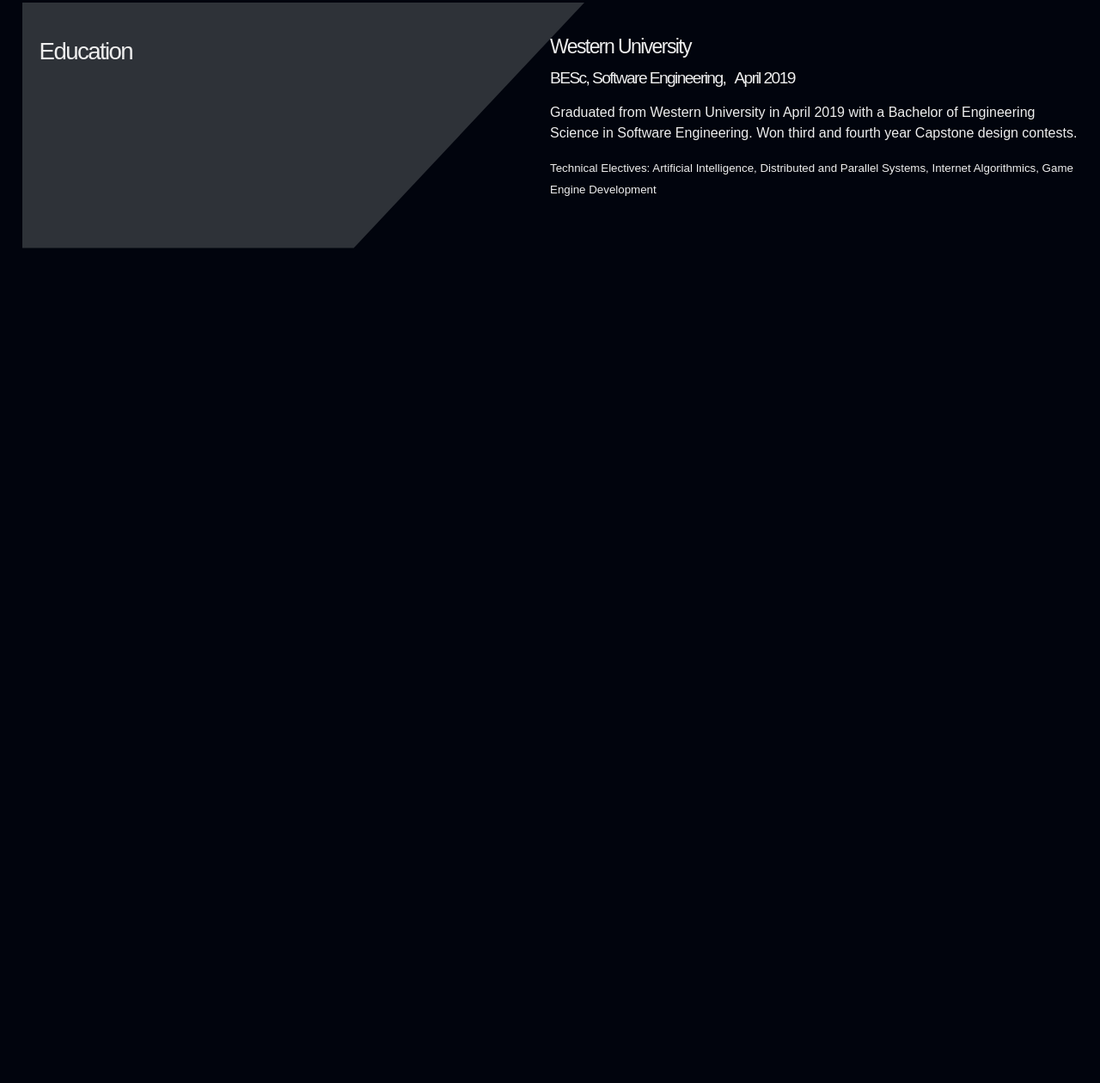
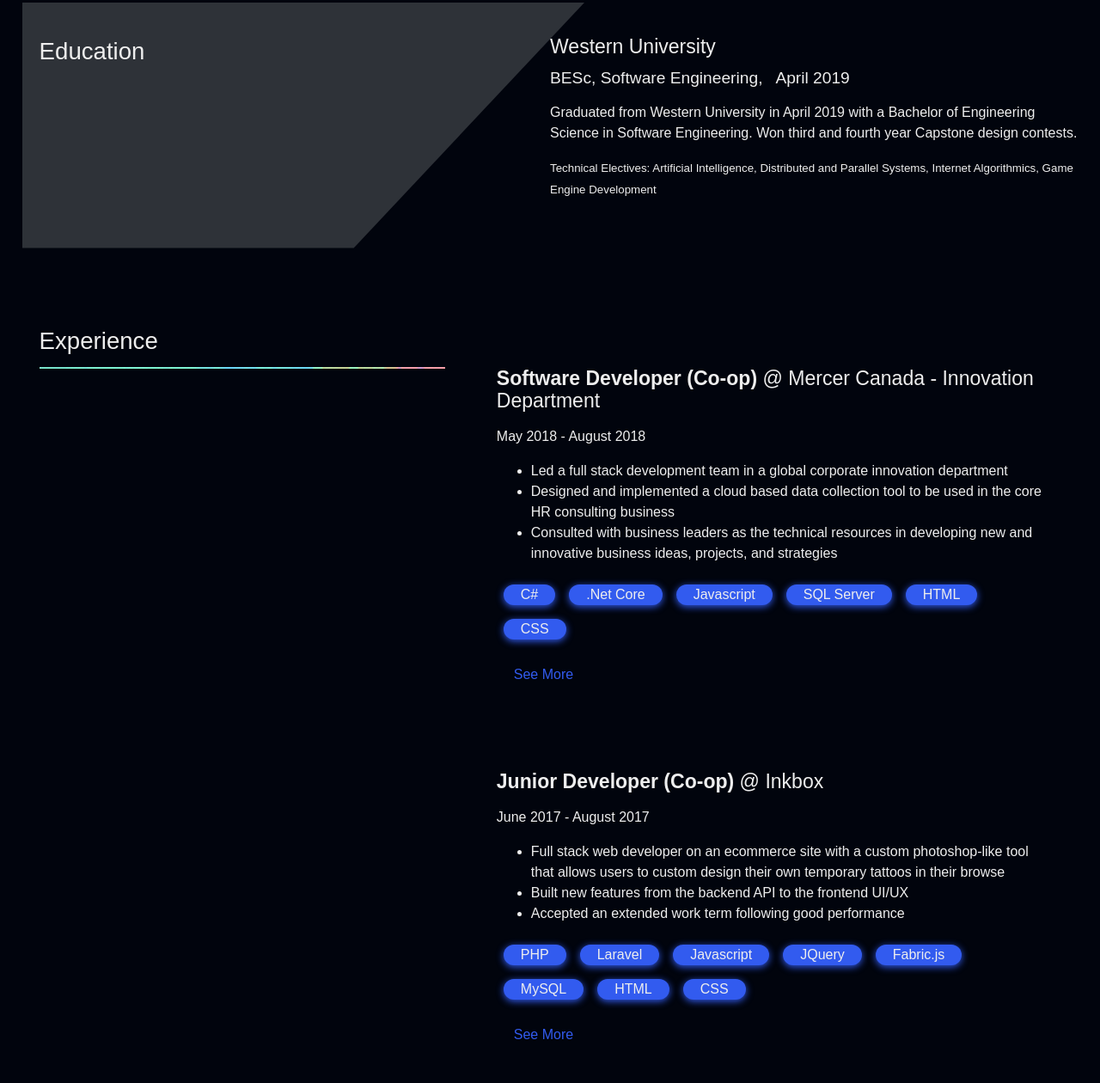
Before and after one commit to cyores/cyores.github.io, a Gatsby site: page / in a window 1280 px wide. Shown: the part 949-2209 px from the top of the page at 86% size. Before the commit the page ends 1552 px from the top, so only its background shows below. Built offline with nearby package versions, Linux system fonts and the light colour scheme; Gatsby itself is replaced by a stand-in of ours.

Commit message:
Generalized some components, made some, testing design still

```diff
--- a/src/components/Header.js
+++ b/src/components/Header.js
@@ -4,6 +4,8 @@
 
 // components
 import Flex from "./utils/Flex";
+import AnimateOpen from "./utils/AnimateOpen";
+import AnimateClose from "./utils/AnimateClose";
 
 const Wrapper = styled.div`
     background: url(${MadeonImg});
@@ -30,45 +32,6 @@
     @media only screen and (max-width: 625px) {
         display: block;
     }
-`;
-
-const SlideOpen = styled.div`
-    @keyframes slideOpen {
-        0% {
-            height: 0;
-            opacity: 0;
-        }
-        100% {
-            height: 160px;
-            opacity: 1;
-        }
-    }
-
-    animation-name: slideOpen;
-    animation-duration: 250ms;
-    animation-timing-function: ease-in-out;
-`;
-
-const SlideClosed = styled.div`
-    height: 0;
-    opacity: 0;
-    pointer-events: none;
-    @keyframes slideClosed {
-        0% {
-            height: 160px;
-            opacity: 1;
-            display: block;
-        }
-        100% {
-            height: 0;
-            opacity: 0;
-            display: none;
-        }
-    }
-
-    animation-name: slideClosed;
-    animation-duration: 250ms;
-    animation-timing-function: ease-in-out;
 `;
 
 const MenuButton = styled.span`
@@ -131,27 +94,33 @@
 
 const Header = () => {
     const [open, setOpen] = useState(false);
+    const [wasItOpen, setWasItOpen] = useState(false);
     return (
         <Wrapper>
             <MenuButton
                 onClick={() => {
                     const currOpen = open;
                     setOpen(!currOpen);
+                    setWasItOpen(true);
                 }}
             >
                 {open ? <span>close</span> : <span>menu</span>}
             </MenuButton>
 
             <PhoneLayout>
-                {open ? (
-                    <SlideOpen>
-                        <MenuOptions />
-                    </SlideOpen>
-                ) : (
-                    <SlideClosed>
-                        <MenuOptions />
-                    </SlideClosed>
-                )}
+                {wasItOpen ? (
+                    <>
+                        {open ? (
+                            <AnimateOpen>
+                                <MenuOptions />
+                            </AnimateOpen>
+                        ) : (
+                            <AnimateClose>
+                                <MenuOptions />
+                            </AnimateClose>
+                        )}
+                    </>
+                ) : null}
             </PhoneLayout>
 
             <DesktopLayout>
--- /dev/null
+++ b/src/components/JobCard.js
@@ -0,0 +1,61 @@
+import React, { useState } from "react";
+import styled from "styled-components";
+
+// components
+import Chip from "./utils/Chip";
+import Button from "./utils/Button";
+import AnimateOpen from "./utils/AnimateOpen";
+import AnimateClose from "./utils/AnimateClose";
+
+const Wrapper = styled.div`
+    padding: var(--space-md);
+    transition: all 0.15s ease;
+`;
+
+const JobCard = ({ data }) => {
+    const [open, setOpen] = useState(false);
+    const [wasItOpen, setWasItOpen] = useState(false);
+    return (
+        <Wrapper>
+            <h5>
+                <b>{data.title}</b> @ {data.company}
+            </h5>
+
+            <p>
+                {data.startDate} - {data.endDate}
+            </p>
+
+            <ul>
+                {data.points.map(point => (
+                    <li>{point}</li>
+                ))}
+            </ul>
+            {data.technologies.map(tech => (
+                <Chip>{tech}</Chip>
+            ))}
+
+            <br></br>
+
+            <Button
+                onClick={() => {
+                    const curr = open;
+                    setOpen(!curr);
+                    setWasItOpen(true);
+                }}
+            >
+                {open ? <span>See Less</span> : <span>See More</span>}
+            </Button>
+            {wasItOpen ? (
+                <>
+                    {open ? (
+                        <AnimateOpen>{data.description}</AnimateOpen>
+                    ) : (
+                        <AnimateClose>{data.description}</AnimateClose>
+                    )}
+                </>
+            ) : null}
+        </Wrapper>
+    );
+};
+
+export default JobCard;
--- a/src/components/sections/Education.js
+++ b/src/components/sections/Education.js
@@ -8,7 +8,7 @@
     return (
         <>
             <Flex>
-                <div style={{ flex: "10 500px" }}>
+                <div style={{ flex: "1 0 370px" }}>
                     <div
                         style={{
                             width: "100%",
@@ -24,7 +24,7 @@
                         </h4>
                     </div>
                 </div>
-                <div style={{ flex: "10 500px" }}>
+                <div style={{ flex: "1 0 370px" }}>
                     {JSONData.schools.map(school => (
                         <>
                             <h5>{school.name}</h5>
--- /dev/null
+++ b/src/components/sections/Experience.js
@@ -0,0 +1,40 @@
+import React from "react";
+import JSONData from "../../data/experience.json";
+import MadeonImg from "../../images/madeon270.jpg";
+
+// components
+import Flex from "../utils/Flex.js";
+import JobCard from "../JobCard.js";
+
+const Experience = () => {
+    return (
+        <>
+            <Flex>
+                <div
+                    style={{ flex: "1 0 370px", padding: "0 var(--space-md)" }}
+                >
+                    <h4>{JSONData.title}</h4>
+                    <div
+                        style={{
+                            width: "100%",
+                            height: "2px",
+                            background: `url(${MadeonImg})`,
+                            backgroundSize: "cover",
+                            backgroundRepeat: "no-repeat"
+                        }}
+                    ></div>
+                </div>
+                <div
+                    style={{ flex: "3 0 370px", padding: "0 var(--space-md)" }}
+                >
+                    <br></br>
+                    {JSONData.jobs.map(job => (
+                        <JobCard data={job} />
+                    ))}
+                </div>
+            </Flex>
+        </>
+    );
+};
+
+export default Experience;
--- /dev/null
+++ b/src/components/utils/AnimateClose.js
@@ -0,0 +1,27 @@
+import React from "react";
+import styled from "styled-components";
+
+const Wrapper = styled.div`
+    height: 0;
+    opacity: 0;
+    @keyframes AnimateClose {
+        0% {
+            height: ${props => (props.height ? props.height : "150px")};
+            opacity: 1;
+        }
+        100% {
+            height: 0;
+            opacity: 0;
+        }
+    }
+
+    animation-name: AnimateClose;
+    animation-duration: 250ms;
+    animation-timing-function: ease-in-out;
+`;
+
+const AnimateClose = ({ children, height }) => (
+    <Wrapper height={height}>{children}</Wrapper>
+);
+
+export default AnimateClose;
--- /dev/null
+++ b/src/components/utils/AnimateOpen.js
@@ -0,0 +1,27 @@
+import React from "react";
+import styled from "styled-components";
+
+const Wrapper = styled.div`
+    height: ${props => (props.height ? props.height : "150px")};
+    opacity: 1;
+    @keyframes AnimateOpen {
+        0% {
+            height: 0;
+            opacity: 0;
+        }
+        100% {
+            height: ${props => (props.height ? props.height : "150px")};
+            opacity: 1;
+        }
+    }
+
+    animation-name: AnimateOpen;
+    animation-duration: 250ms;
+    animation-timing-function: ease-in-out;
+`;
+
+const AnimateOpen = ({ children, height }) => (
+    <Wrapper height={height}>{children}</Wrapper>
+);
+
+export default AnimateOpen;
--- /dev/null
+++ b/src/components/utils/Button.js
@@ -0,0 +1,25 @@
+import React from "react";
+import styled from "styled-components";
+
+const Wrapper = styled.button`
+    cursor: pointer;
+    color: var(--color-primary);
+    font-size: var(--text-base-size);
+    border-radius: 4px;
+    padding: var(--space-sm) var(--space-md);
+    margin: var(--space-sm) 0;
+    outline: none;
+    background: transparent;
+    border: none;
+    transition: all 0.15s ease;
+    &:hover {
+        background: rgba(255, 255, 255, 0.1);
+        // box-shadow: 0 2px 16px 0 var(--color-primary);
+    }
+`;
+
+const Button = ({ children, onClick }) => (
+    <Wrapper onClick={onClick}>{children}</Wrapper>
+);
+
+export default Button;
--- /dev/null
+++ b/src/components/utils/Chip.js
@@ -0,0 +1,16 @@
+import React from "react";
+import styled from "styled-components";
+
+const Wrapper = styled.div`
+    display: inline-block;
+    border-radius: 2rem;
+    padding: 0 var(--space-md);
+    margin: var(--space-xs);
+    width: fit-content;
+    background: var(--color-primary);
+    box-shadow: 0 2px 8px 0 var(--color-primary);
+`;
+
+const Chip = ({ children }) => <Wrapper>{children}</Wrapper>;
+
+export default Chip;
--- a/src/data/work.json
+++ b/src/data/experience.json
@@ -1,5 +1,5 @@
 {
-    "title": "Work",
+    "title": "Experience",
     "jobs": [
         {
             "company": "Mercer Canada - Innovation Department",
--- a/src/index.css
+++ b/src/index.css
@@ -53,12 +53,12 @@
     --space-xxxxl: calc(13.75 * var(--space-unit));
 }
 
-@import url('https://fonts.googleapis.com/css?family=Raleway&display=swap');
+@import url("https://fonts.googleapis.com/css?family=Raleway&display=swap");
 
 body {
     margin: 0;
     padding: 0;
-    font-family: 'Raleway', sans-serif;
+    font-family: "Raleway", sans-serif;
     font-size: var(--text-base-size);
     line-height: calc(var(--space-unit) * 1.5);
     background: var(--color-bg);
@@ -75,7 +75,7 @@
 h5,
 h6 {
     font-weight: 300;
-    letter-spacing: -0.1rem;
+    /* letter-spacing: -0.1rem; */
     margin-bottom: var(--space-xs);
 }
 h1 {
--- a/src/pages/index.js
+++ b/src/pages/index.js
@@ -9,6 +9,7 @@
 import Header from "../components/Header";
 import Flex from "../components/utils/Flex";
 import Education from "../components/sections/Education";
+import Experience from "../components/sections/Experience";
 
 const AnimateScrollDownArrow = styled.div`
     @keyframes fadeIn {
@@ -51,7 +52,7 @@
             >
                 <h1
                     style={{
-                        fontSize: "calc(2 * var(--text-xxxxl))",
+                        fontSize: "calc(1.75 * var(--text-xxxxl))",
                         lineHeight: 1
                     }}
                 >
@@ -126,7 +127,28 @@
 
             <div className="container-full">
                 <Education />
+                <br></br>
+                <br></br>
+                <br></br>
+                <br></br>
+                <Experience />
             </div>
+
+            <footer
+                style={{
+                    background: "var(--color-fg)",
+                    height: "25vh",
+                    marginTop: "var(--space-xxxxl)",
+                    textAlign: "center"
+                }}
+            >
+                <Flex>
+                    <div>
+                        <p>© {new Date().getFullYear()} Christian Yores</p>
+                        Built with <a href="https://www.gatsbyjs.org">Gatsby</a>
+                    </div>
+                </Flex>
+            </footer>
         </>
     );
 };
```
